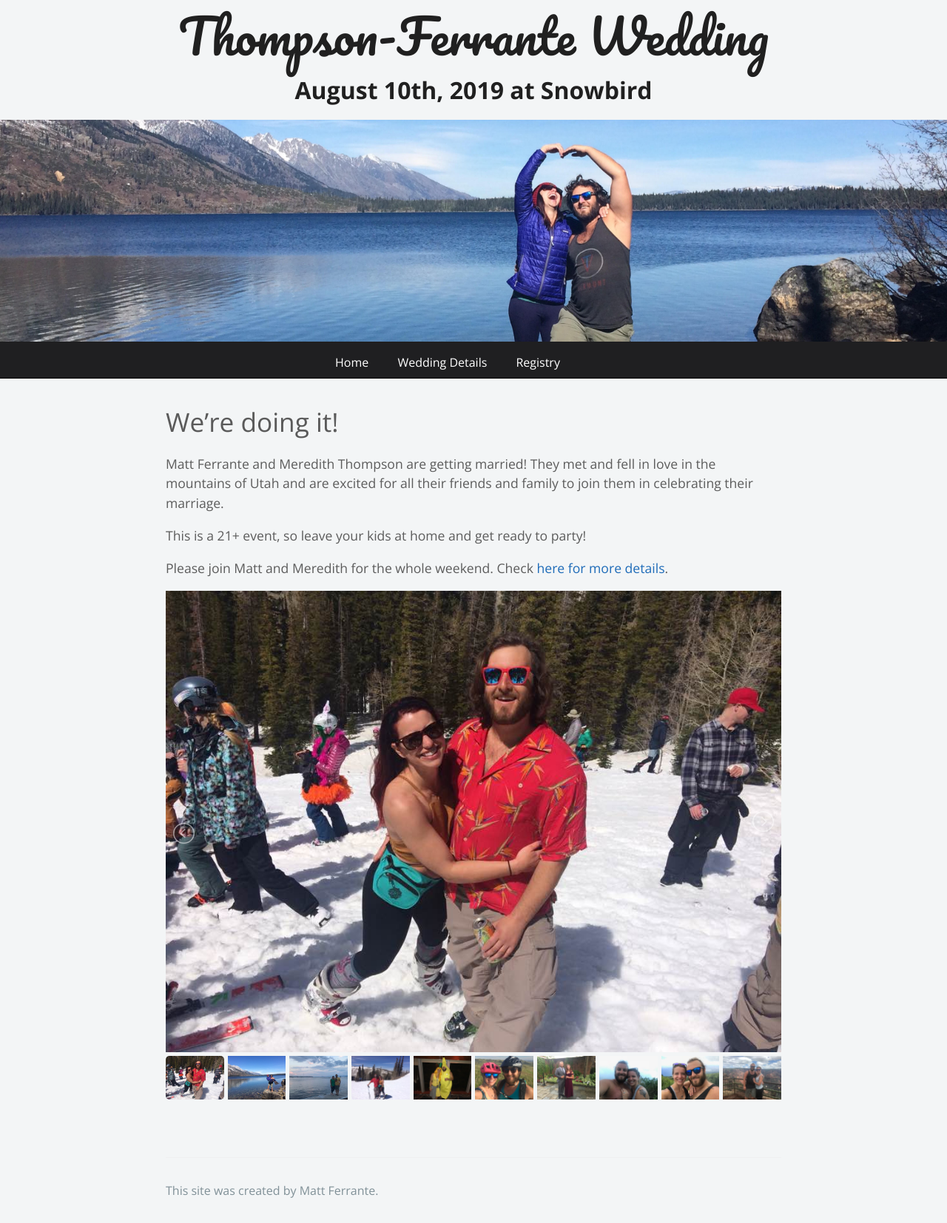
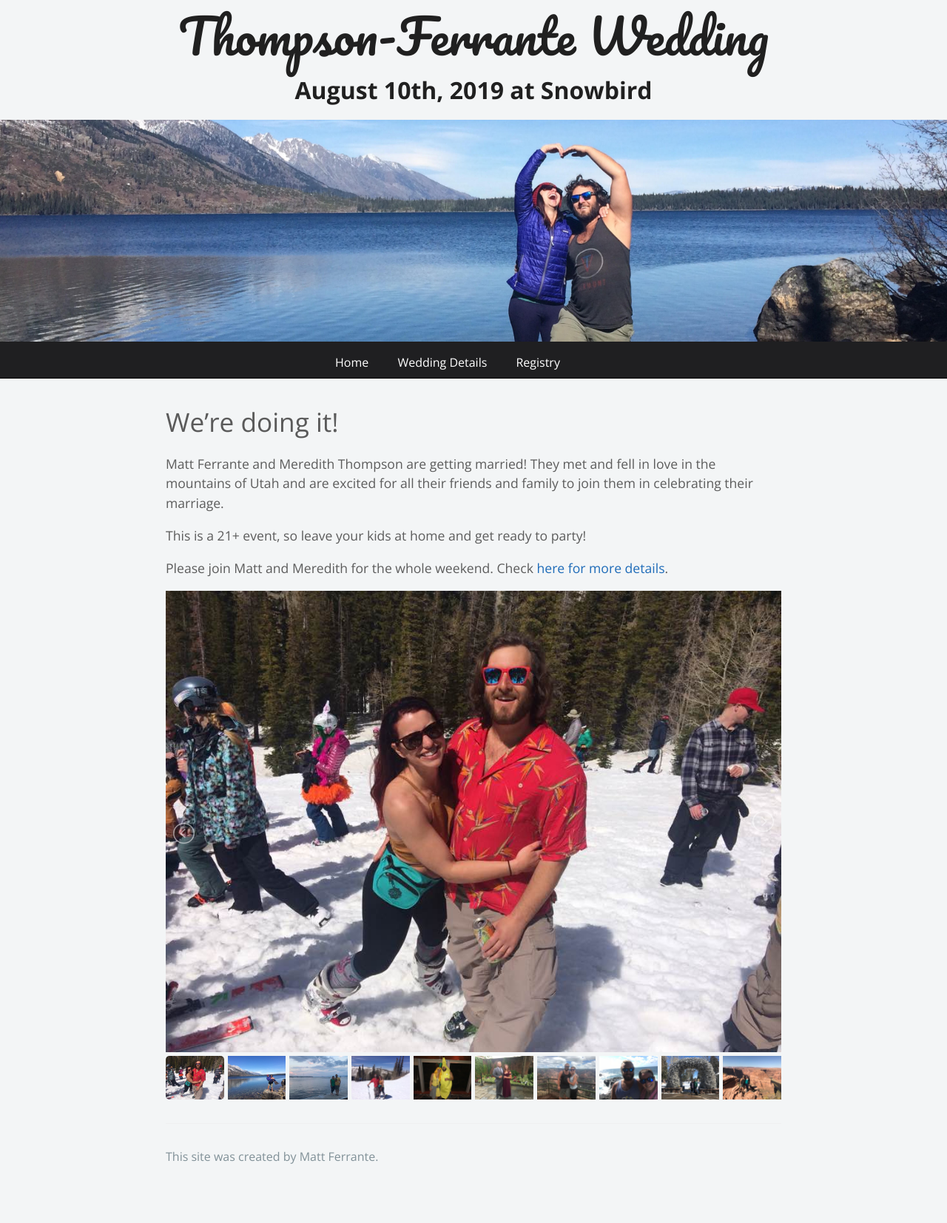
Before and after one commit to ferrants/weddingwebsite, a Jekyll site: the page built from index.md, in a window 1280 px wide. Shown: the whole page at 74% size. Built offline with Jekyll 4.4.1, drawn with Linux system fonts in a browser that asks for light colours; nearby versions of some CDN libraries; our own code applies the rules of GitHub Pages for plain Markdown files; after the commit the page ends 1608 px from its top, so only the background shows below that.

Commit message:
removed sideways shits

```diff
--- a/_includes/gallery.html
+++ b/_includes/gallery.html
@@ -15,29 +15,14 @@
         <li data-thumb="{{ site.github.url }}/assets/img/banana.jpg">
             <img style="image-orientation:from-image;" height="624" width="832" src="{{ site.github.url }}/assets/img/banana.jpg" />
         </li>
-        <li data-thumb="{{ site.github.url }}/assets/img/biking.jpg">
-            <img style="image-orientation:from-image;" height="624" width="832" src="{{ site.github.url }}/assets/img/biking.jpg" />
-        </li>
         <li data-thumb="{{ site.github.url }}/assets/img/classy.jpg">
             <img style="image-orientation:from-image;" height="624" width="832" src="{{ site.github.url }}/assets/img/classy.jpg" />
-        </li>
-        <li data-thumb="{{ site.github.url }}/assets/img/engaged.jpg">
-            <img style="image-orientation:from-image;" height="624" width="832" src="{{ site.github.url }}/assets/img/engaged.jpg" />
-        </li>
-        <li data-thumb="{{ site.github.url }}/assets/img/engaged2.jpg">
-            <img style="image-orientation:from-image;" height="624" width="832" src="{{ site.github.url }}/assets/img/engaged2.jpg" />
         </li>
         <li data-thumb="{{ site.github.url }}/assets/img/hawaii.jpg">
             <img style="image-orientation:from-image;" height="624" width="832" src="{{ site.github.url }}/assets/img/hawaii.jpg" />
         </li>
-        <li data-thumb="{{ site.github.url }}/assets/img/hawaii2.jpg">
-            <img style="image-orientation:from-image;" height="624" width="832" src="{{ site.github.url }}/assets/img/hawaii2.jpg" />
-        </li>
         <li data-thumb="{{ site.github.url }}/assets/img/hawaii3.jpg">
             <img style="image-orientation:from-image;" height="624" width="832" src="{{ site.github.url }}/assets/img/hawaii3.jpg" />
-        </li>
-        <li data-thumb="{{ site.github.url }}/assets/img/helicopter.jpg">
-            <img style="image-orientation:from-image;" height="624" width="832" src="{{ site.github.url }}/assets/img/helicopter.jpg" />
         </li>
         <li data-thumb="{{ site.github.url }}/assets/img/jackson3.jpg">
             <img style="image-orientation:from-image;" height="624" width="832" src="{{ site.github.url }}/assets/img/jackson3.jpg" />
@@ -45,17 +30,8 @@
         <li data-thumb="{{ site.github.url }}/assets/img/red_rocks.JPG">
             <img style="image-orientation:from-image;" height="624" width="832" src="{{ site.github.url }}/assets/img/red_rocks.JPG" />
         </li>
-        <li data-thumb="{{ site.github.url }}/assets/img/shrek.jpg">
-            <img style="image-orientation:from-image;" height="624" width="832" src="{{ site.github.url }}/assets/img/shrek.jpg" />
-        </li>
         <li data-thumb="{{ site.github.url }}/assets/img/waterfall_1.JPG">
             <img style="image-orientation:from-image;" height="624" width="832" src="{{ site.github.url }}/assets/img/waterfall_1.JPG" />
-        </li>
-        <li data-thumb="{{ site.github.url }}/assets/img/waterfall_2.jpg">
-            <img style="image-orientation:from-image;" height="624" width="832" src="{{ site.github.url }}/assets/img/waterfall_2.jpg" />
-        </li>
-        <li data-thumb="{{ site.github.url }}/assets/img/wedding.JPG">
-            <img style="image-orientation:from-image;" height="624" width="832" src="{{ site.github.url }}/assets/img/wedding.JPG" />
         </li>
     </ul>
 </div>
```
